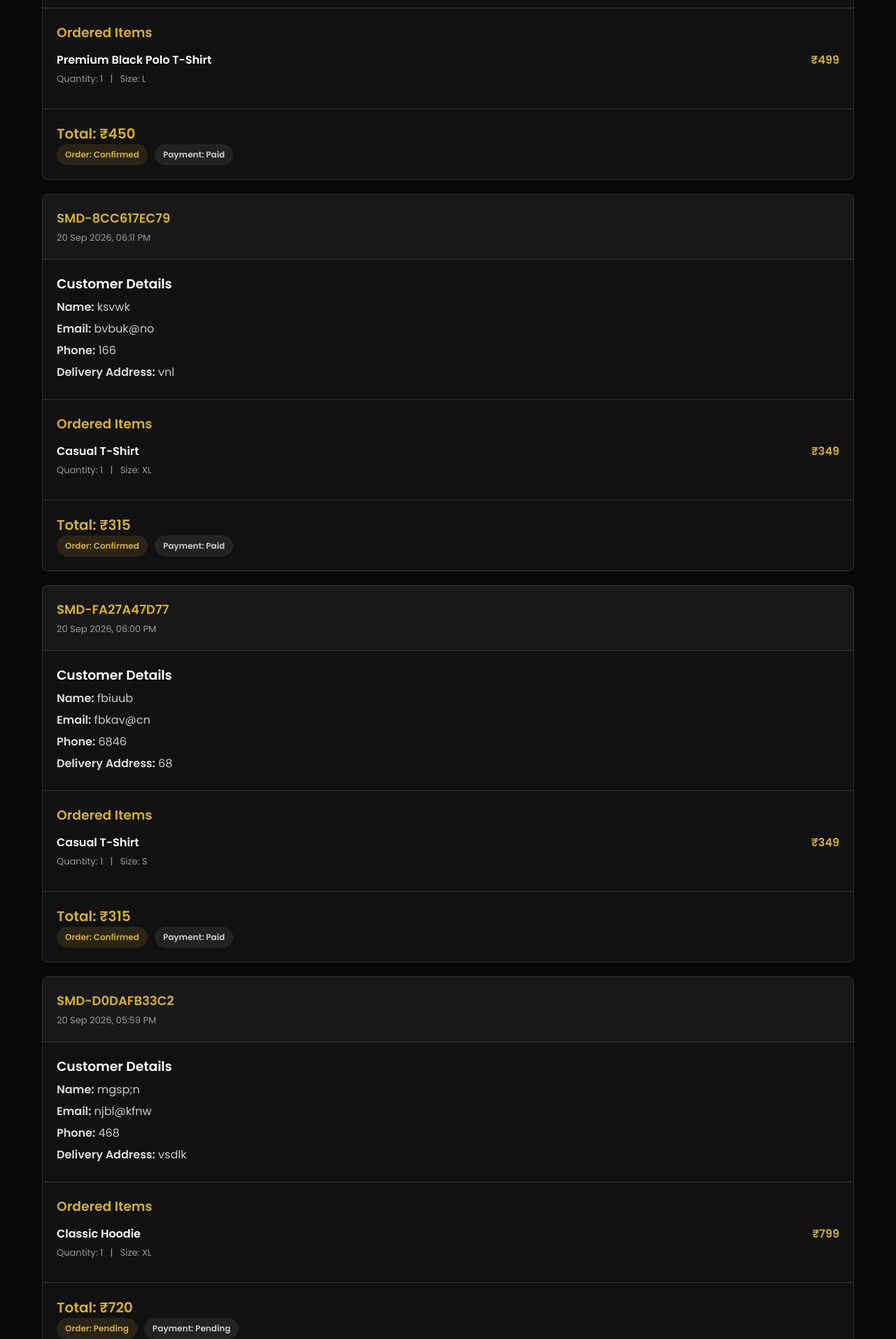
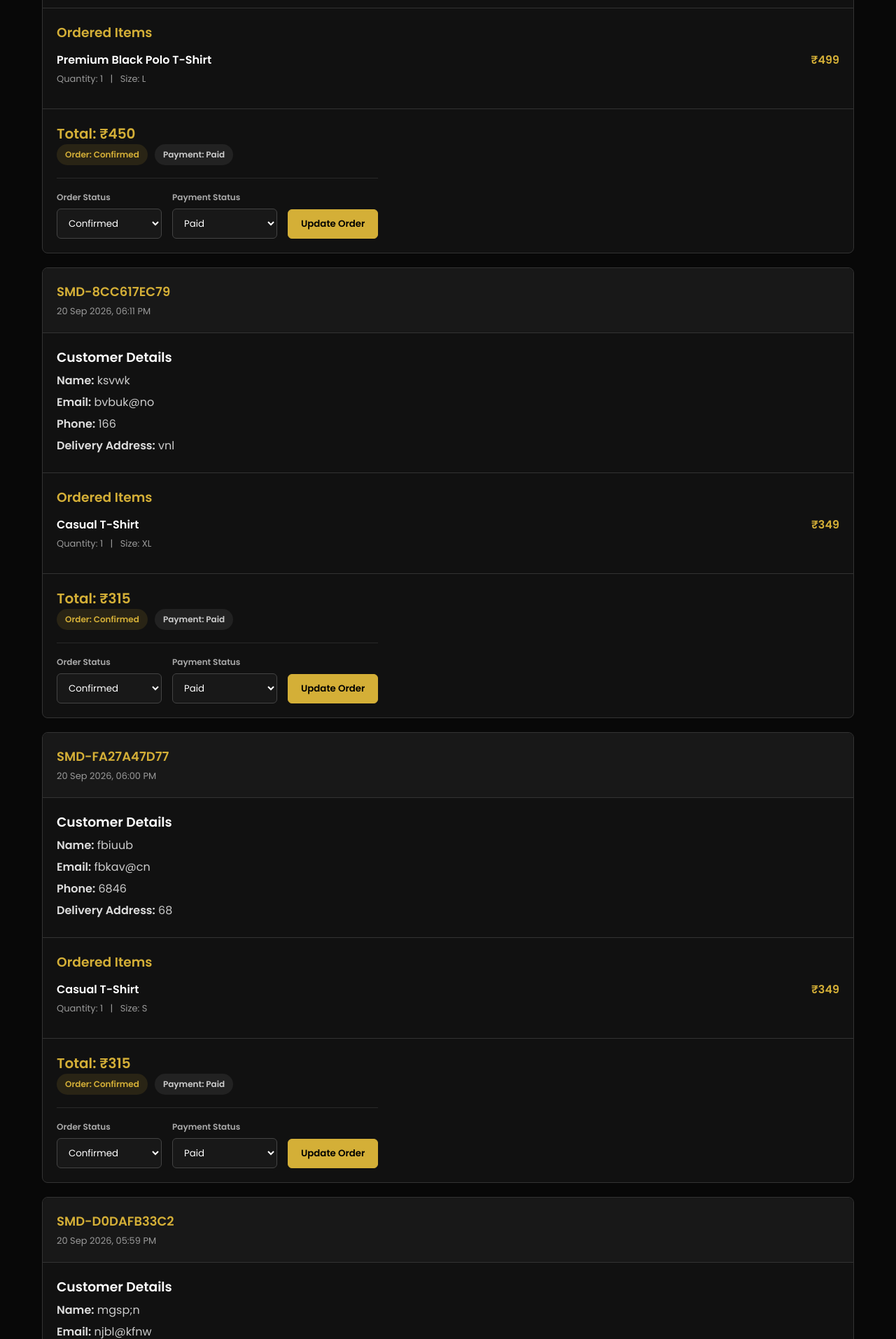
Before and after one commit to Shaik-Mohammed-Shabaz/SMD-Styles-Fashions, a Flask app: page /admin/orders in a window 1280 px wide. Shown: the part 433-2346 px from the top of the page at 70% size. Run offline with Flask 3, Linux system fonts and the light colour scheme; a user stored in the database is signed in.

Commit message:
Add admin order status management

```diff
--- a/backend/routes/main.py
+++ b/backend/routes/main.py
@@ -805,6 +805,59 @@ def admin_orders():
     )
 
 # ==========================
+# Admin Update Order Status
+# ==========================
+
+@main.route(
+    "/admin/orders/update/<int:order_id>",
+    methods=["POST"]
+)
+def admin_update_order(order_id):
+
+    if not session.get("admin_logged_in"):
+        return redirect(url_for("main.admin_login"))
+
+    order = Order.query.get_or_404(order_id)
+
+    order_status = request.form.get("order_status")
+    payment_status = request.form.get("payment_status")
+
+    allowed_order_statuses = {
+        "Pending",
+        "Confirmed",
+        "Shipped",
+        "Delivered",
+        "Cancelled"
+    }
+
+    allowed_payment_statuses = {
+        "Pending",
+        "Paid",
+        "Failed",
+        "Refunded"
+    }
+
+    if order_status not in allowed_order_statuses:
+        flash("Invalid order status.", "error")
+        return redirect(url_for("main.admin_orders"))
+
+    if payment_status not in allowed_payment_statuses:
+        flash("Invalid payment status.", "error")
+        return redirect(url_for("main.admin_orders"))
+
+    order.order_status = order_status
+    order.payment_status = payment_status
+
+    db.session.commit()
+
+    flash(
+        f"Order {order.order_number} updated successfully.",
+        "success"
+    )
+
+    return redirect(url_for("main.admin_orders"))
+
+# ==========================
 # Admin Edit Product
 # ==========================
 
--- a/backend/templates/admin/orders.html
+++ b/backend/templates/admin/orders.html
@@ -205,6 +205,76 @@
         border-radius: 8px;
       }
 
+      .order-update-form {
+        display: flex;
+        align-items: flex-end;
+        gap: 15px;
+        flex-wrap: wrap;
+        margin-top: 18px;
+        padding-top: 18px;
+        border-top: 1px solid #292929;
+      }
+
+      .status-control {
+        display: flex;
+        flex-direction: column;
+        gap: 7px;
+      }
+
+      .status-control label {
+        color: #aaa;
+        font-size: 12px;
+        font-weight: 600;
+      }
+
+      .status-control select {
+        min-width: 150px;
+        padding: 10px 12px;
+        background: #181818;
+        color: white;
+        border: 1px solid #444;
+        border-radius: 6px;
+        outline: none;
+        font-family: inherit;
+      }
+
+      .status-control select:focus {
+        border-color: #d4af37;
+      }
+
+      .update-order-btn {
+        padding: 10px 18px;
+        background: #d4af37;
+        color: #000;
+        border: 1px solid #d4af37;
+        border-radius: 6px;
+        font-family: inherit;
+        font-weight: 600;
+        cursor: pointer;
+        transition: 0.25s ease;
+      }
+
+      .update-order-btn:hover {
+        background: transparent;
+        color: #d4af37;
+      }
+
+      @media (max-width: 700px) {
+        .order-update-form {
+          width: 100%;
+          align-items: stretch;
+          flex-direction: column;
+        }
+
+        .status-control select {
+          width: 100%;
+        }
+
+        .update-order-btn {
+          width: 100%;
+        }
+      }
+
       @media (max-width: 700px) {
         .admin-header {
           flex-direction: column;
@@ -232,80 +302,62 @@
 
   <body>
     <div class="admin-container">
-
       <!-- Header -->
 
       <div class="admin-header">
-
         <div>
           <h1>Manage Orders</h1>
 
-          <p>
-            View customer orders and order details.
-          </p>
+          <p>View customer orders and order details.</p>
+
+          {% with messages = get_flashed_messages(with_categories=true) %} {% if
+          messages %}
+          <div class="flash-messages">
+            {% for category, message in messages %}
+            <div class="flash-message {{ category }}">{{ message }}</div>
+            {% endfor %}
+          </div>
+          {% endif %} {% endwith %}
         </div>
 
         <div class="admin-buttons">
-
-          <a
-            href="{{ url_for('main.admin_dashboard') }}"
-            class="admin-top-btn"
-          >
+          <a href="{{ url_for('main.admin_dashboard') }}" class="admin-top-btn">
             Dashboard
           </a>
 
-          <a
-            href="{{ url_for('main.admin_products') }}"
-            class="admin-top-btn"
-          >
+          <a href="{{ url_for('main.admin_products') }}" class="admin-top-btn">
             Products
           </a>
 
-          <a
-            href="{{ url_for('main.admin_logout') }}"
-            class="admin-top-btn"
-          >
+          <a href="{{ url_for('main.admin_logout') }}" class="admin-top-btn">
             Logout
           </a>
-
         </div>
-
       </div>
-
 
       <!-- Orders -->
 
       {% if orders %}
 
       <div class="orders-wrapper">
-
         {% for order in orders %}
 
         <div class="order-card">
-
           <!-- Order Header -->
 
           <div class="order-header">
-
             <div>
-
-                  <div class="order-number">
-                    {{ order.order_number }}
-                  </div>
+              <div class="order-number">{{ order.order_number }}</div>
 
               <div class="order-date">
                 {{ order.created_at.strftime('%d %b %Y, %I:%M %p') }}
               </div>
-
             </div>
-
           </div>
-
 
           <!-- Customer -->
 
           <div class="customer-details">
-
             <h3>Customer Details</h3>
 
             <p>
@@ -327,63 +379,42 @@
               <strong>Delivery Address:</strong>
               {{ order.delivery_address }}
             </p>
-
           </div>
-
 
           <!-- Items -->
 
           <div class="order-items">
-
             <h3>Ordered Items</h3>
 
             {% for item in order.items %}
 
             <div class="order-item">
-
               <div>
-
-                      <div class="item-name">
-                        {{ item.product_name }}
-                      </div>
+                <div class="item-name">{{ item.product_name }}</div>
 
                 <div class="item-info">
-
-                        Quantity:
-                        {{ item.quantity }}
-
-                        {% if item.size %}
-                          &nbsp; | &nbsp;
-                          Size: {{ item.size }}
-                        {% endif %}
-
+                  Quantity: {{ item.quantity }} {% if item.size %} &nbsp; |
+                  &nbsp; Size: {{ item.size }} {% endif %}
                 </div>
-
               </div>
 
               <div class="item-price">
-                      ₹{{ '%.0f'|format(item.subtotal) }}
+                &#8377;{{ '%.0f'|format(item.subtotal) }}
               </div>
-
             </div>
 
             {% endfor %}
-
           </div>
-
 
           <!-- Footer -->
 
           <div class="order-footer">
-
             <div>
-
               <div class="order-total">
-                    Total: ₹{{ '%.0f'|format(order.total_amount) }}
+                Total: &#8377;{{ '%.0f'|format(order.total_amount) }}
               </div>
 
               <div class="order-status-row">
-
                 <span class="status-badge order-status">
                   Order: {{ order.order_status }}
                 </span>
@@ -391,27 +422,80 @@
                 <span class="status-badge payment-status">
                   Payment: {{ order.payment_status }}
                 </span>
-
               </div>
 
+              <form
+                method="POST"
+                action="{{ url_for('main.admin_update_order', order_id=order.id) }}"
+                class="order-update-form"
+              >
+                <div class="status-control">
+                  <label for="order-status-{{ order.id }}">
+                    Order Status
+                  </label>
+
+                  <select
+                    id="order-status-{{ order.id }}"
+                    name="order_status"
+                    class="order-status-select"
+                    data-current="{{ order.order_status }}"
+                  >
+                    <option value="Pending">Pending</option>
+                    <option value="Confirmed">Confirmed</option>
+                    <option value="Shipped">Shipped</option>
+                    <option value="Delivered">Delivered</option>
+                    <option value="Cancelled">Cancelled</option>
+                  </select>
                 </div>
 
+                <div class="status-control">
+                  <label for="payment-status-{{ order.id }}">
+                    Payment Status
+                  </label>
+
+                  <select
+                    id="payment-status-{{ order.id }}"
+                    name="payment_status"
+                    class="payment-status-select"
+                    data-current="{{ order.payment_status }}"
+                  >
+                    <option value="Pending">Pending</option>
+                    <option value="Paid">Paid</option>
+                    <option value="Failed">Failed</option>
+                    <option value="Refunded">Refunded</option>
+                  </select>
                 </div>
 
+                <button type="submit" class="update-order-btn">
+                  Update Order
+                </button>
+              </form>
+            </div>
+          </div>
         </div>
 
         {% endfor %}
-
       </div>
 
       {% else %}
 
-        <div class="empty-orders">
-          No orders found.
+      <div class="empty-orders">No orders found.</div>
+
+      {% endif %}
     </div>
 
-      {% endif %}
+    <script>
+      document
+        .querySelectorAll(".order-status-select")
+        .forEach(function (select) {
+          select.value = select.dataset.current;
+        });
 
-    </div>
+      document
+        .querySelectorAll(".payment-status-select")
+        .forEach(function (select) {
+          select.value = select.dataset.current;
+        });
+    </script>
   </body>
 </html>
```
Also changed, not shown: database/smd_fashion.db. Lines whose indentation alone changed are shown as unchanged.
